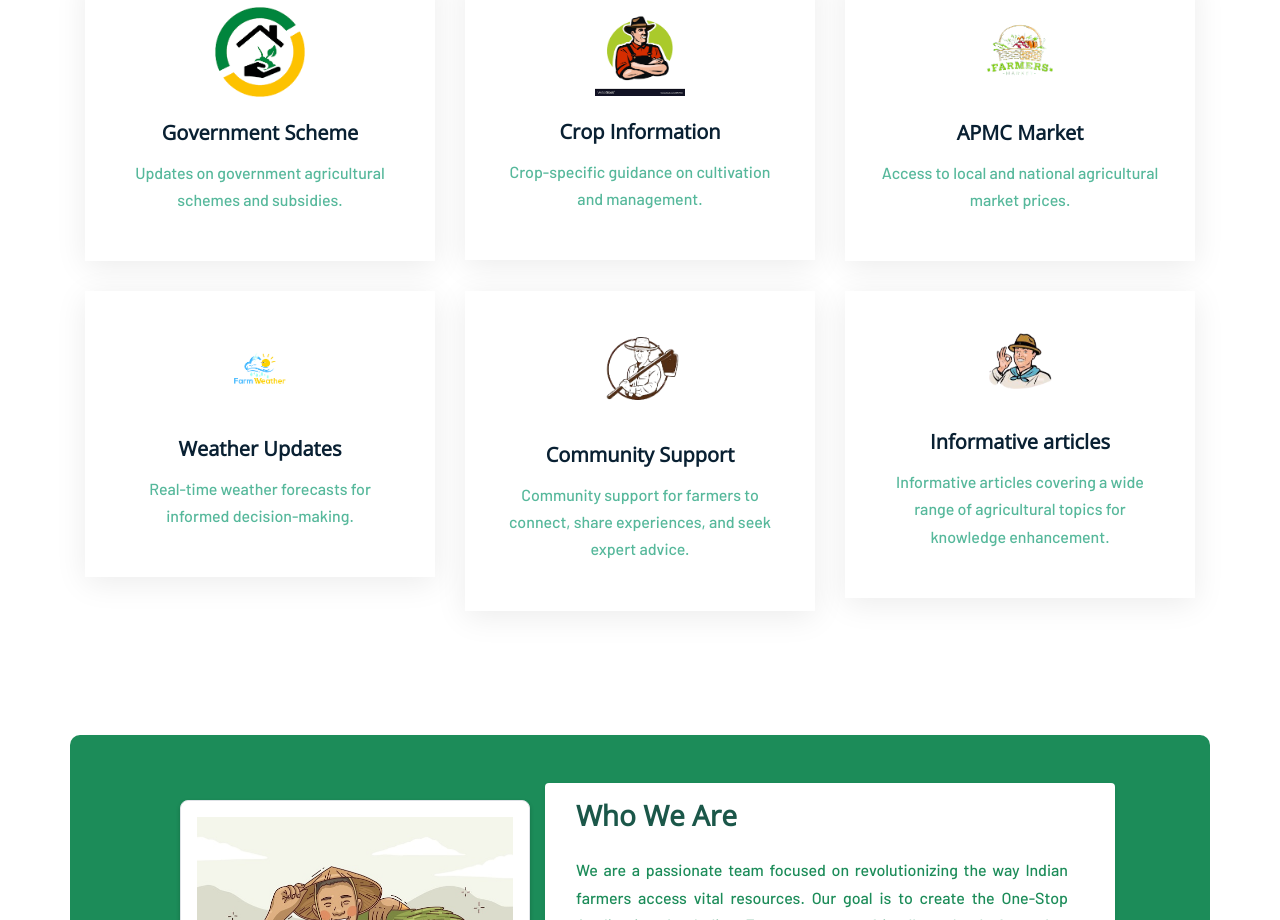
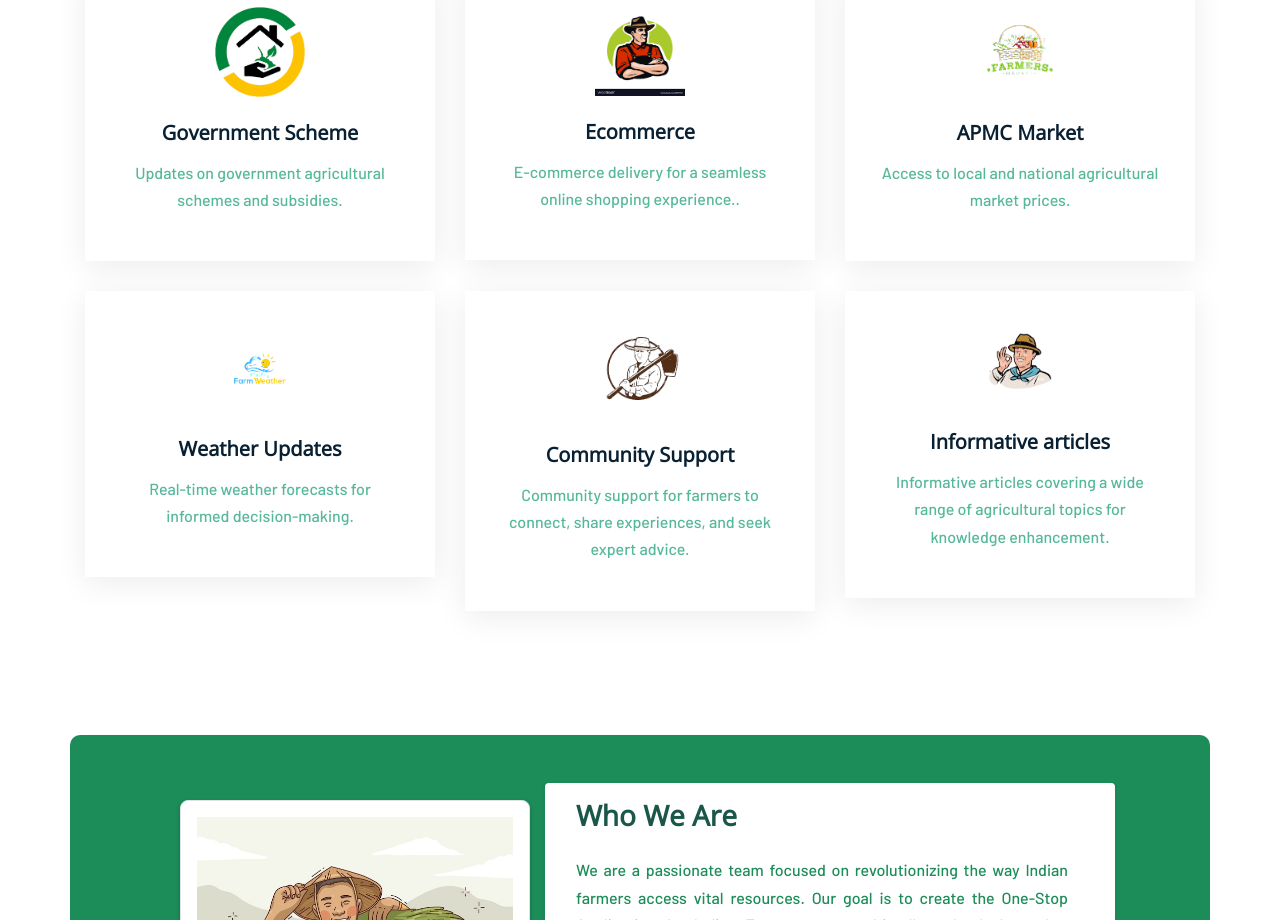
Before and after one commit to ganesh29082002/KrishiConnect1, a React (Create React App) app in the folder client/: page / in a window 1280 px wide. Shown: the part 1120-2040 px from the top of the page. Built offline with nearby package versions, Linux system fonts and the light colour scheme; no server answers.

Commit message:
constrain added to  react cummunity support

```diff
--- a/client/src/components/Platform.js
+++ b/client/src/components/Platform.js
@@ -1,5 +1,6 @@
 import React from 'react';
 import { Link } from "react-router-dom";
+import { useUserContext } from '../context/UserContext';
 
 import './platform.css'
 import schmelogo from '../schmelogo.png';
@@ -9,6 +10,11 @@ import men from '../men.png';
 import menlogo from '../menlogo.png';
 import logo from '../logo.png';
 function ServiceSection() {
+  const { details ,setDetails } = useUserContext();
+//   const value1=details.data.email;
+//   const value2=details.data.password;
+// const url = `http://localhost:3000/?value1=${value1}&value2=${value2}`;
+const url = `http://localhost:3000/`
   return (
 
     <section  className="text-center">
@@ -39,12 +45,12 @@ function ServiceSection() {
           </div>
 
           <div className="col-lg-4 col-md-6 mb-3 " style={{height:"300px"}}>
-          <Link to="/weather/home" style={{ textDecoration: 'none' }}>
+          <Link to={url} style={{ textDecoration: 'none' }}>
             <div className="service cardGrid">
               <img src={logo} alt="" />
-              <h5>Crop Information</h5>
+              <h5>Ecommerce</h5>
               <p className=' lightGreenText'>
-              Crop-specific guidance on cultivation and management.
+              E-commerce delivery for a seamless online shopping experience..
               </p>
             </div>
             </Link>
@@ -72,6 +78,8 @@ function ServiceSection() {
             </Link>
           </div>
           <div className="col-lg-4 col-md-6 mb-3 " style={{height:"300px" }}>
+          {
+          localStorage.getItem("access_token")?(
           <Link to="/community/home" style={{ textDecoration: 'none' }}>
             <div className="service cardGrid">
               <img src={menlogo} alt="" />
@@ -80,7 +88,15 @@ function ServiceSection() {
               Community support for farmers to connect, share experiences, and seek expert advice.
               </p>
             </div>
-            </Link>
+            </Link>):(<Link to="/" style={{ textDecoration: 'none' }}>
+            <div className="service cardGrid">
+              <img src={menlogo} alt="" />
+              <h5>Community Support</h5>
+              <p className=' lightGreenText'>
+              Community support for farmers to connect, share experiences, and seek expert advice.
+              </p>
+            </div>
+            </Link>) }
           </div>
           <div className="col-lg-4 col-md-6 mb-3 " style={{height:"300px"}}>
           <Link to="/articals/home" style={{ textDecoration: 'none' }}>
```
